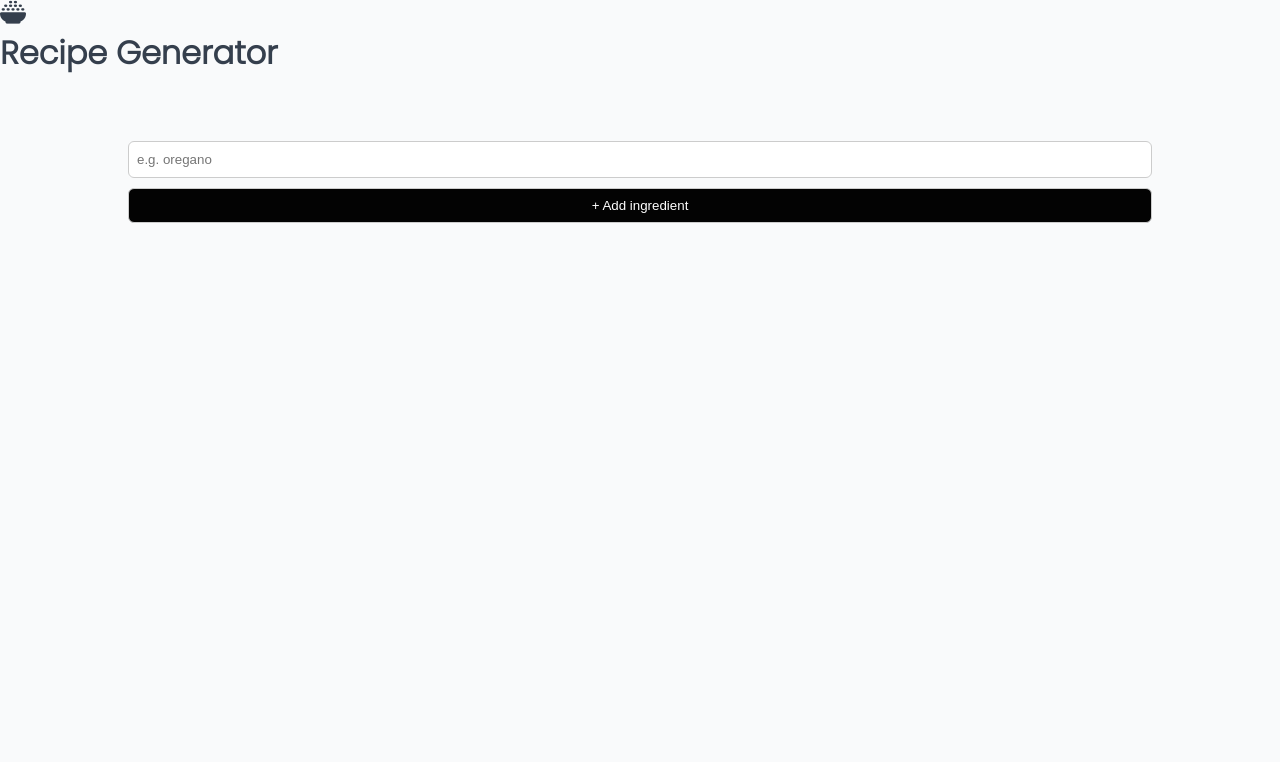
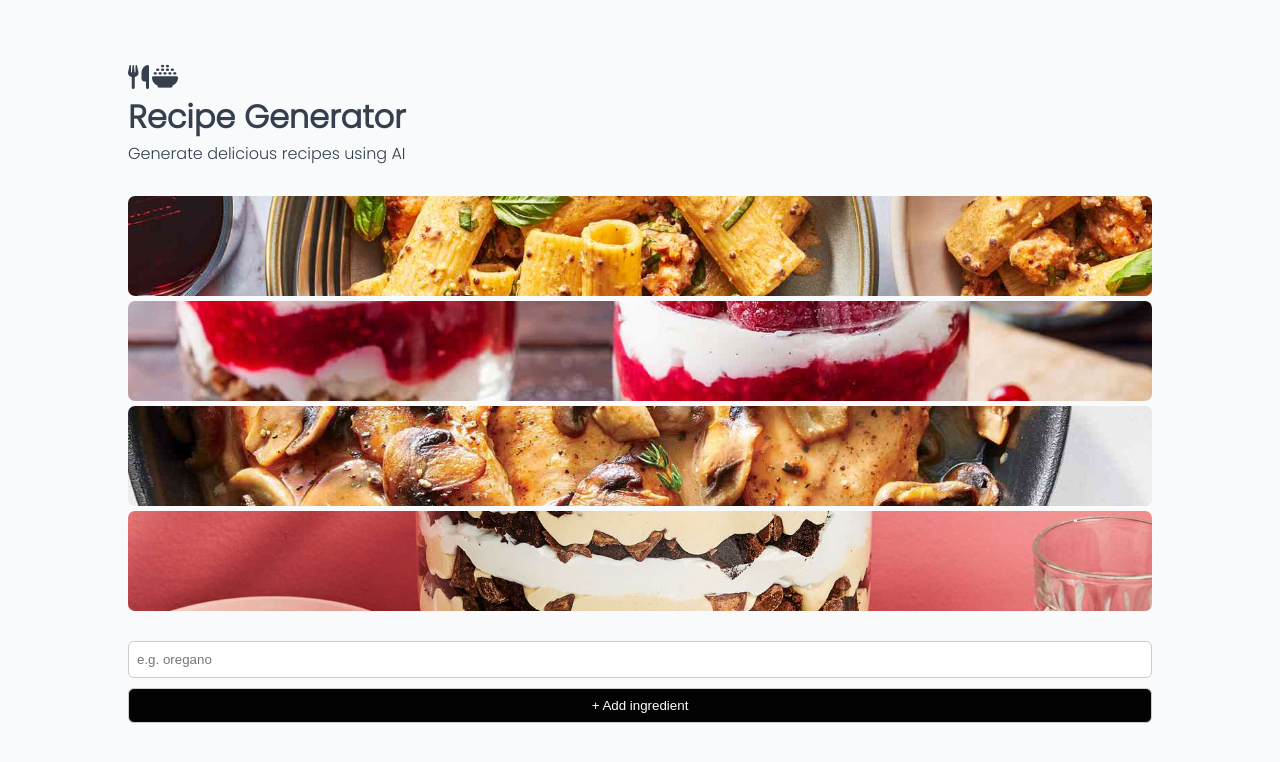
Before and after one commit to Ofarouq310/recipe-generator, a React (Vite) app: page / in a window 1280 px wide. Shown: the top 762 px of the page. Built offline with nearby package versions, Linux system fonts and the light colour scheme; what @huggingface/inference would draw is missing.

Commit message:
Fixing Header component

```diff
--- a/src/App.jsx
+++ b/src/App.jsx
@@ -1,12 +1,12 @@
 import './App.css'
-import Header from "./components/Header"
+// import Header from "./components/Header"
 import Main from "./components/Main"
 
 function App() {
 
   return (
     <>
-      <Header />
+      {/* <Header />   */}
       <Main />
     </>
   )
--- a/src/components/Header.jsx
+++ b/src/components/Header.jsx
@@ -1,7 +1,6 @@
 export default function Header () {
     return (
         <header>
-            <i className="fa-solid fa-bowl-rice"></i>
             <h1>Recipe Generator</h1>
         </header>
     )
--- a/src/components/Main.jsx
+++ b/src/components/Main.jsx
@@ -2,6 +2,7 @@ import { useState } from "react"
 import IngredientsList from "./IngredientsList"
 import SuggestedRecipe from "./SuggestedRecipe"
 import {getRecipeFromMistral} from "../ai.js"
+
 
 
 export default function Main() {
@@ -24,6 +25,18 @@ export default function Main() {
 
     return (
         <main>
+            <div>
+                <i className="fa-solid fa-utensils"></i>
+                <i className="fa-solid fa-bowl-rice"></i>
+                <h1>Recipe Generator</h1>
+                <p>Generate delicious recipes using AI</p>
+            </div>
+            <div className="recipes-photos">
+                <div className="cuisine-one"></div>
+                <div className="cuisine-two"></div>
+                <div className="cuisine-three"></div>
+                <div className="cuisine-four"></div>
+            </div>
             <form action={addIngredient} className="add-ingredient-form">
                 <input
                     type="text"
--- a/src/components/SuggestedRecipe.jsx
+++ b/src/components/SuggestedRecipe.jsx
@@ -4,7 +4,7 @@ export default function SuggestedRecipe(props){
     return (
         <>
             <section className='suggested-recipe-container'>
-                <h2>Suggested Recipe:</h2>
+                <h4>Suggested Recipe:</h4>
                 <ReactMarkdown>{props.recipe}</ReactMarkdown>
             </section>
         </>
```
